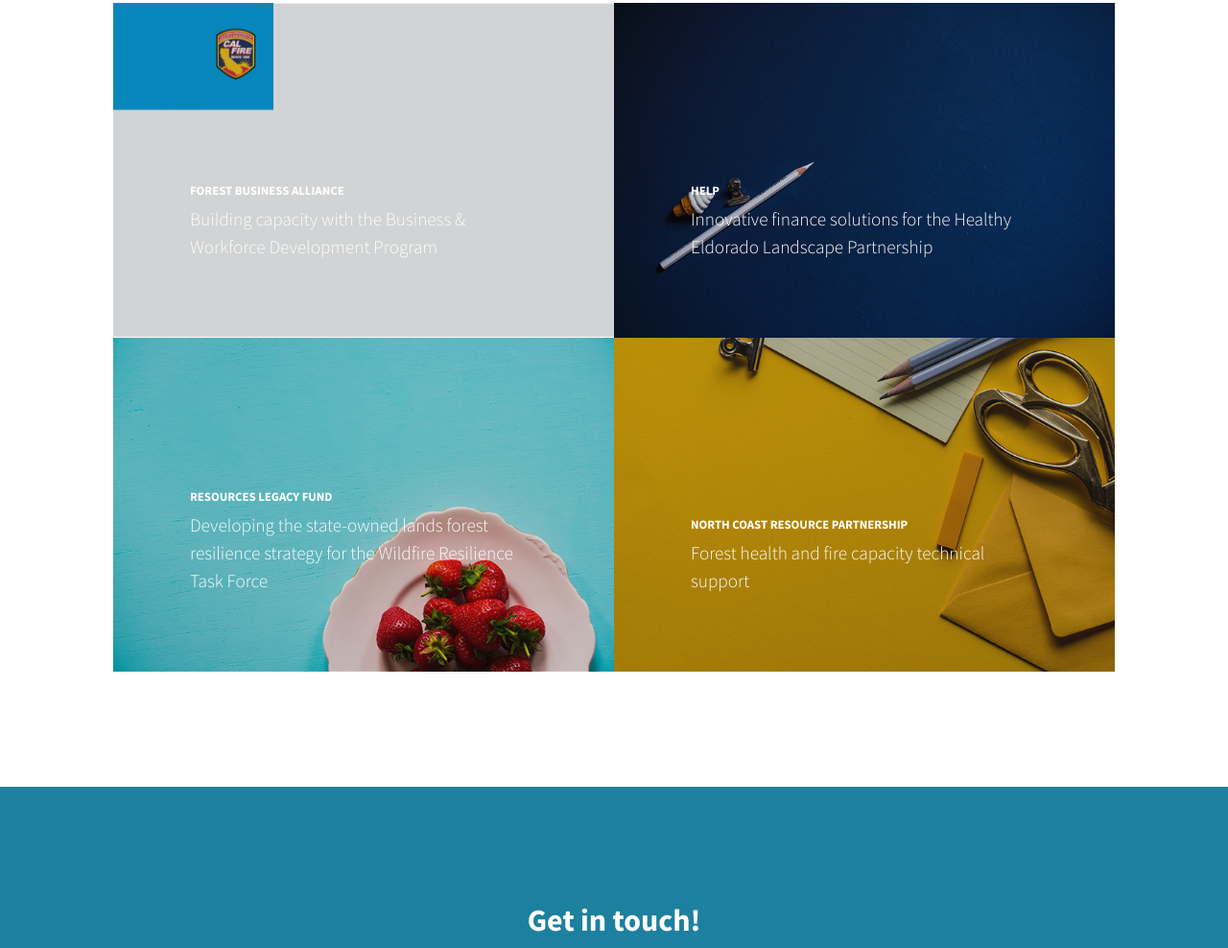
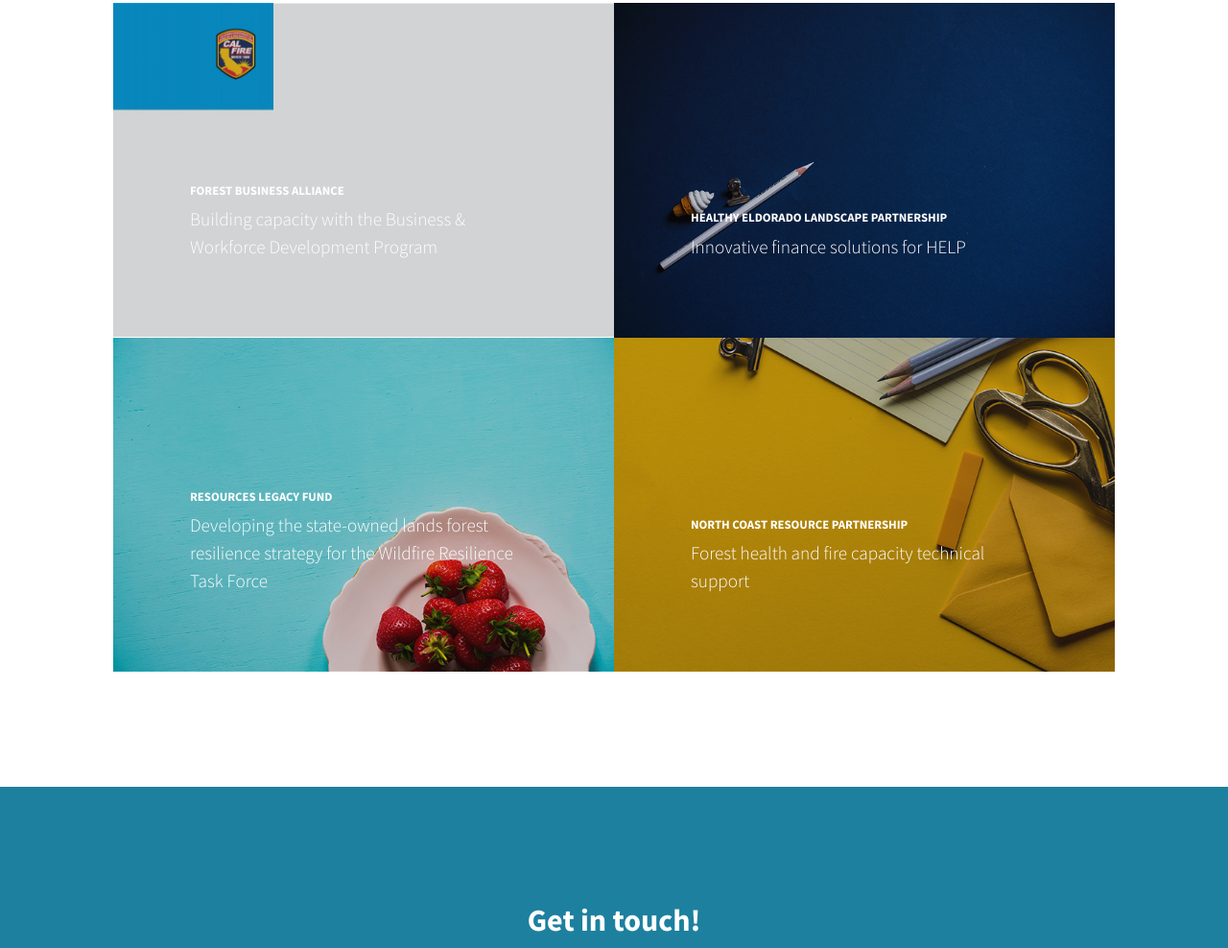
Before and after one commit to VRConservation/VRConservation.github.io, a plain HTML site: page index.html in a window 1280 px wide. Shown: the part 1987-2975 px from the top of the page at 96% size. Drawn offline with nearby package versions, Linux system fonts and the light colour scheme.

Commit message:
Recent project edits

```diff
--- a/index.html
+++ b/index.html
@@ -130,8 +130,8 @@
                         <a class="portfolio-item" href="#!">
                             <div class="caption">
                                 <div class="caption-content">
-                                    <div class="h2">HELP</div>
-                                    <p class="mb-0">Innovative finance solutions for the Healthy Eldorado Landscape Partnership</p>
+                                    <div class="h2">Healthy Eldorado Landscape Partnership</div>
+                                    <p class="mb-0">Innovative finance solutions for HELP</p>
                                 </div>
                             </div>
                             <img class="img-fluid" src="assets/img/portfolio-2.jpg" alt="..." />
```
